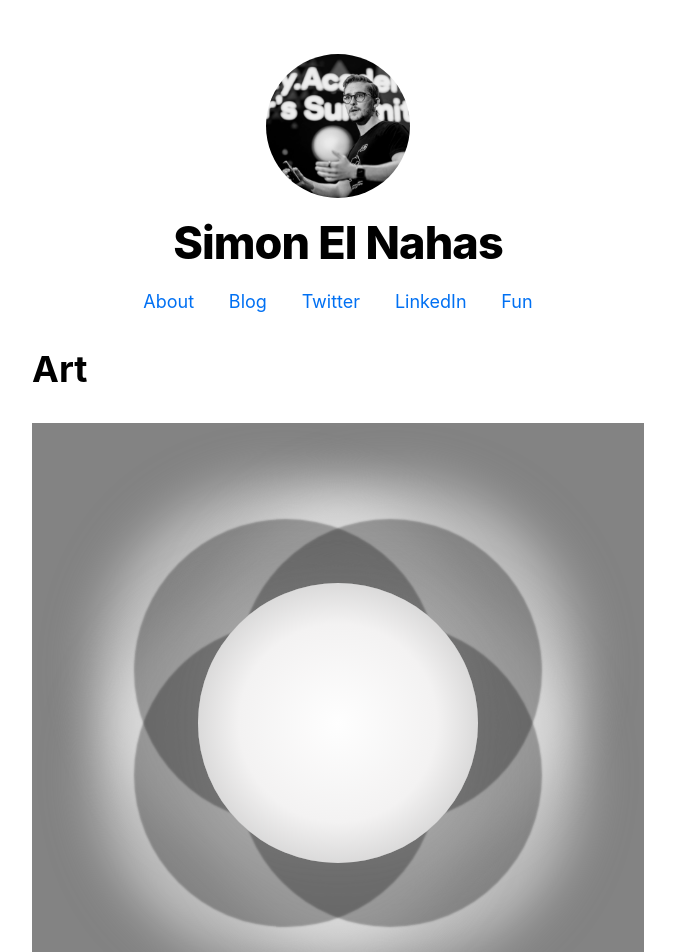
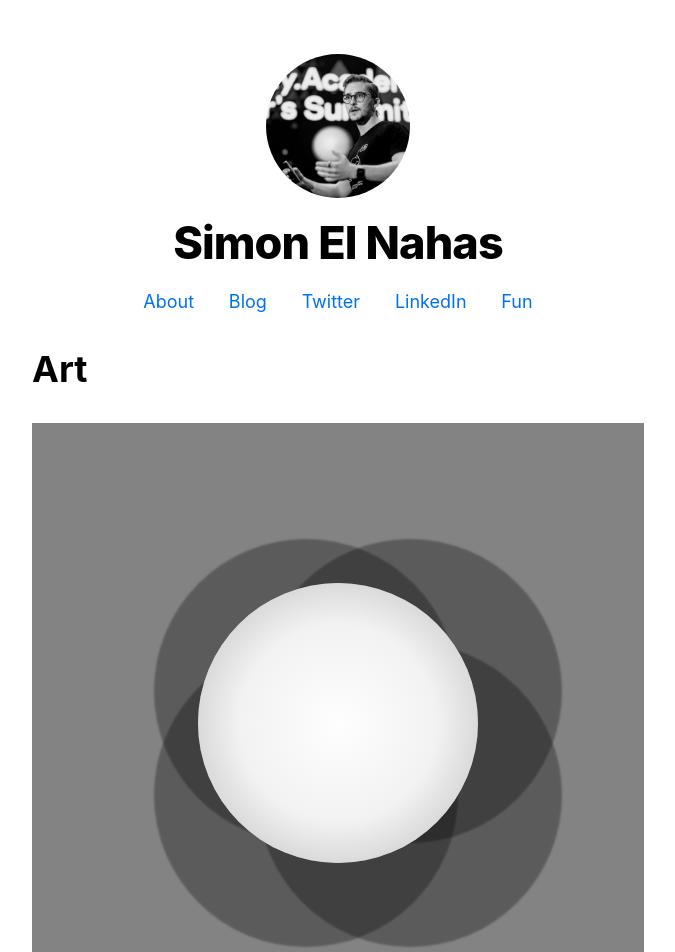
Before and after one commit to simonelnahas/simonelnahas.com, a Next.js app: page /art in a window 1280 px wide. Shown: the top 952 px of the page, without its empty margins (302-977 px from the left). Built offline with nearby package versions, Linux system fonts and the light colour scheme.

Commit message:
tracks mouse position

```diff
--- a/pages/art.js
+++ b/pages/art.js
@@ -1,11 +1,12 @@
+import { useState } from 'react';
 import Layout from '../components/layout';
 import styles from './art.module.css';
 
-function greyShadow(distance, x, y) {
+function greyShadow(distanceX, distanceY) {
   return (
-    distance * x +
+    distanceX +
     'px ' +
-    distance * y +
+    distanceY +
     'px 2px 12px rgba(0,0,0, 0.3)'
   );
 }
@@ -19,7 +20,7 @@ function whiteShadow(distance, x, y) {
   );
 }
 
-function boxShadowCss() {
+function boxShadowCss(mousePosition) {
   const directions = [
     [-1, 1],
     [1, 1],
@@ -29,31 +30,57 @@ function boxShadowCss() {
   const distance = 52;
   const blackShadows = directions.map(
     ([x, y]) => {
-      return greyShadow(distance, x, y);
+      return greyShadow(
+        x * distance + mousePosition.x,
+        y * distance + mousePosition.y,
+      );
     },
   );
   const whiteShadows = directions.map(
     ([x, y]) => {
-      return whiteShadow(distance, x, y);
+      return whiteShadow(
+        distance,
+        mousePosition.x + x,
+        mousePosition.y + y,
+      );
     },
   );
   const allShadows = [
     ...blackShadows,
-    ...whiteShadows,
+    // ...whiteShadows,
   ].join(', ');
 
   return allShadows;
 }
 
 export default function Art() {
+  const [mousePosition, setMousePosition] =
+    useState({
+      x: 20,
+      y: 20,
+    });
+  const handleMouseMove = (e) => {
+    var rect = e.target.getBoundingClientRect();
+    console.log(rect);
+    setMousePosition({
+      x: e.clientX - rect.left - rect.width / 2,
+      y: e.clientY - rect.top - rect.height / 2,
+    });
+  };
+
   return (
     <Layout>
       <h1> Art</h1>
-      <div className={styles.sphereHolder}>
+      <div
+        className={styles.sphereHolder}
+        onMouseMove={handleMouseMove}
+      >
         <div
           className={styles.sphere}
           style={{
-            boxShadow: boxShadowCss(),
+            boxShadow: boxShadowCss(
+              mousePosition,
+            ),
           }}
         />
       </div>
```
